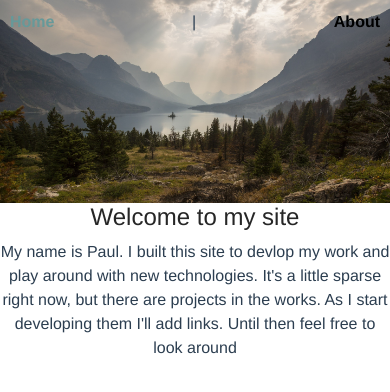
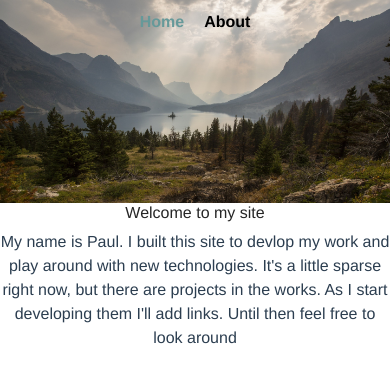
Before and after one commit to paul-mcinnis/vue_project, a Vue app: page / in a window 390 px wide. Shown: the top 392 px of the page. Built offline with nearby package versions, Linux system fonts and the light colour scheme.

Commit message:
updated navbar logic removed footer . . . for now

```diff
--- a/public/index.html
+++ b/public/index.html
@@ -1,15 +1,18 @@
 <!DOCTYPE html>
 <html lang="en">
   <head>
-    <meta charset="utf-8">
-    <meta http-equiv="X-UA-Compatible" content="IE=edge">
-    <meta name="viewport" content="width=device-width,initial-scale=1.0">
-    <link rel="icon" href="<%= BASE_URL %>favicon.ico">
-    <title>vue_project</title>
+    <meta charset="utf-8" />
+    <meta http-equiv="X-UA-Compatible" content="IE=edge" />
+    <meta name="viewport" content="width=device-width,initial-scale=1.0" />
+    <link rel="icon" href="<%= BASE_URL %>favicon.ico" />
+    <title>McInnis.me</title>
   </head>
   <body>
     <noscript>
-      <strong>We're sorry but vue_project doesn't work properly without JavaScript enabled. Please enable it to continue.</strong>
+      <strong
+        >We're sorry but vue_project doesn't work properly without JavaScript
+        enabled. Please enable it to continue.</strong
+      >
     </noscript>
     <div id="app"></div>
     <!-- built files will be auto injected -->
--- a/src/components/TheFooter.vue
+++ /dev/null
@@ -1,11 +0,0 @@
-<template>
-  <div>
-    <h1>This is the footer</h1>
-  </div>
-</template>
-
-<script>
-export default {}
-</script>
-
-<style scoped></style>
--- a/src/components/TheNavBar.vue
+++ b/src/components/TheNavBar.vue
@@ -1,6 +1,6 @@
 <template>
-  <div id="nav" class="navbar" :class="{ 'navbar--hidden': hideBackground }">
-    <router-link to="/">Home</router-link>|
+  <div id="nav" class="nav-bar" :class="{ 'nav-bar--hidden': hideBackground }">
+    <router-link to="/">Home</router-link>
     <router-link to="/about">About</router-link>
   </div>
 </template>
@@ -9,7 +9,7 @@
 import { Component, Vue } from 'vue-property-decorator'
 
 @Component
-export default class TheNavBar extends Vue {
+export default class TheNavbar extends Vue {
   data() {
     return {
       hideBackground: true
@@ -36,7 +36,7 @@ export default class TheNavBar extends Vue {
 </script>
 
 <style scoped>
-.navbar {
+.nav-bar {
   font-family: 'Avenir', Helvetica, Arial, sans-serif;
   -webkit-font-smoothing: antialiased;
   -moz-osx-font-smoothing: grayscale;
@@ -48,25 +48,29 @@ export default class TheNavBar extends Vue {
   top: 0;
   width: 100%;
   z-index: 100;
+  font-size: 1.5rem;
 }
 
-.navbar--hidden {
+.nav-bar--hidden {
   background-color: transparent;
 }
 
-.navbar a {
+.nav-bar a {
   font-weight: bold;
   color: black;
+  margin-left: 10px;
+  margin-right: 10px;
 }
 
-.navbar a.router-link-exact-active {
+.nav-bar a.router-link-exact-active {
   color: #669999;
 }
 
 /* mobile */
 @media (max-width: 544px) {
-  .navbar {
+  .nav-bar {
     padding: 10px;
+    font-size: 1rem;
   }
 }
 </style>
--- a/src/views/404.vue
+++ b/src/views/404.vue
@@ -48,10 +48,6 @@ strong {
   font-style: italic;
   text-decoration: underline;
 }
-#notfoundcartoon {
-  padding-top: 100px;
-  width: 70%;
-}
 #notfoundtxt {
   padding-top: 100px;
 }
--- a/src/views/About.vue
+++ b/src/views/About.vue
@@ -2,19 +2,16 @@
   <div class="about">
     <TheNavBar />
     <h1>This is an about page</h1>
-    <TheFooter />
   </div>
 </template>
 
 <script lang="ts">
 import { Component, Vue } from 'vue-property-decorator'
 import TheNavBar from '@/components/TheNavBar.vue'
-import TheFooter from '@/components/TheFooter.vue'
 
 @Component({
   components: {
-    TheNavBar,
-    TheFooter
+    TheNavBar
   }
 })
 export default class About extends Vue {}
--- a/src/views/Home.vue
+++ b/src/views/Home.vue
@@ -3,11 +3,9 @@
     <TheNavBar />
     <div id="coverbanner">
       <img src="@/assets/img/lake.jpg" border="0" />
-      <!-- <img src="@/assets/img/ocean.jpg" border="0" />
-      <img src="@/assets/img/big-sur.jpg" border="0" />-->
     </div>
     <div id="welcome">
-      <h1>Welcome to my site</h1>
+      <h2>Welcome to my site</h2>
       <p>
         My name is Paul. I built this site to devlop my work and play around
         with new technologies. It's a little sparse right now, but there are
@@ -22,14 +20,12 @@
 <script lang="ts">
 import { Component, Vue } from 'vue-property-decorator'
 import TheNavBar from '@/components/TheNavBar.vue'
-import TheFooter from '@/components/TheFooter.vue'
 import HelloWorld from '@/components/HelloWorld.vue'
 
 @Component({
   components: {
     HelloWorld,
-    TheNavBar,
-    TheFooter
+    TheNavBar
   }
 })
 export default class Home extends Vue {}
@@ -37,12 +33,12 @@ export default class Home extends Vue {}
 
 <style scoped>
 #welcome {
-  height: 5000px;
+  height: 1000px;
 }
 
 #coverbanner img {
   width: 100%;
-  max-height: 66vh;
+  max-height: 50vh;
   object-fit: cover;
 }
 </style>
```
